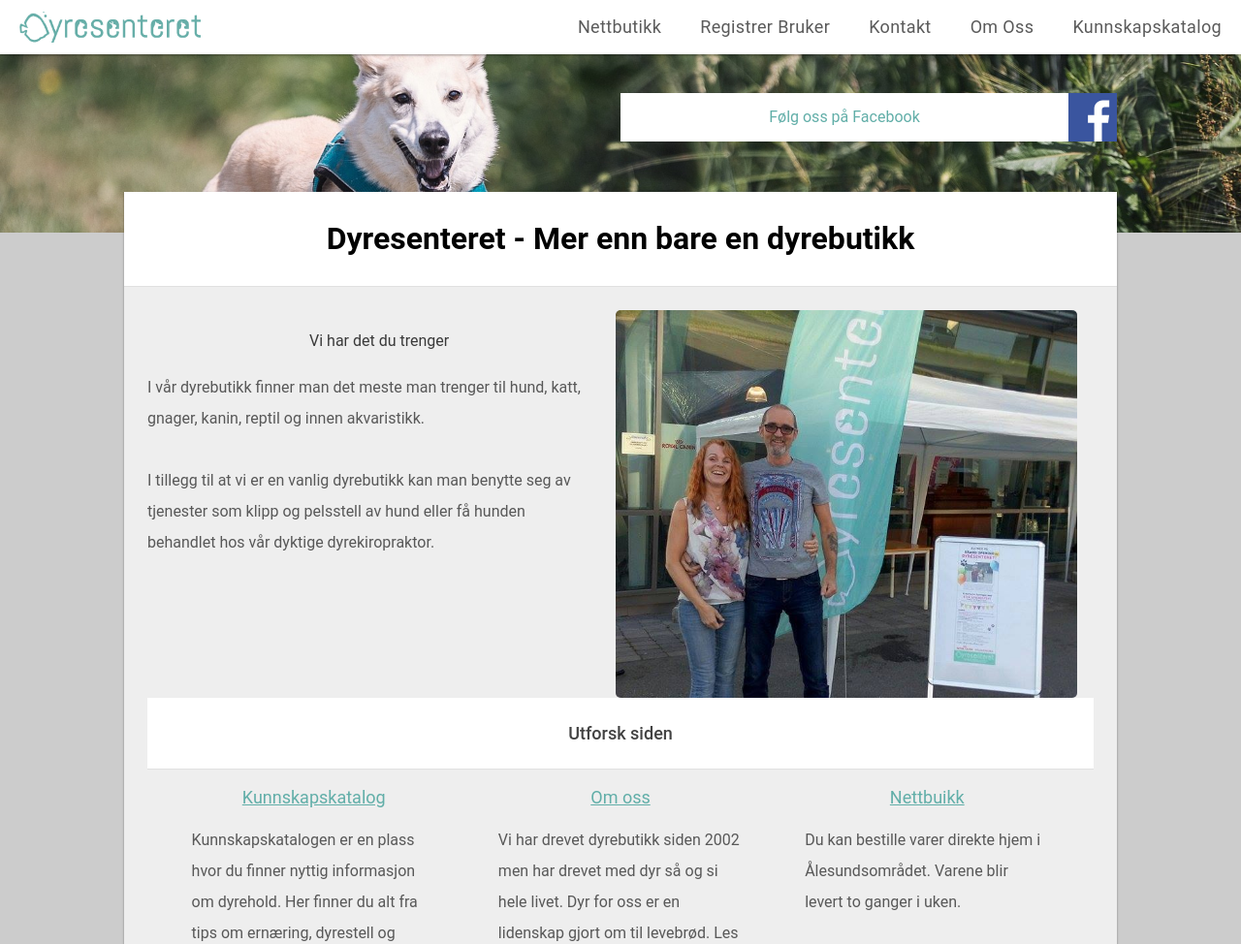
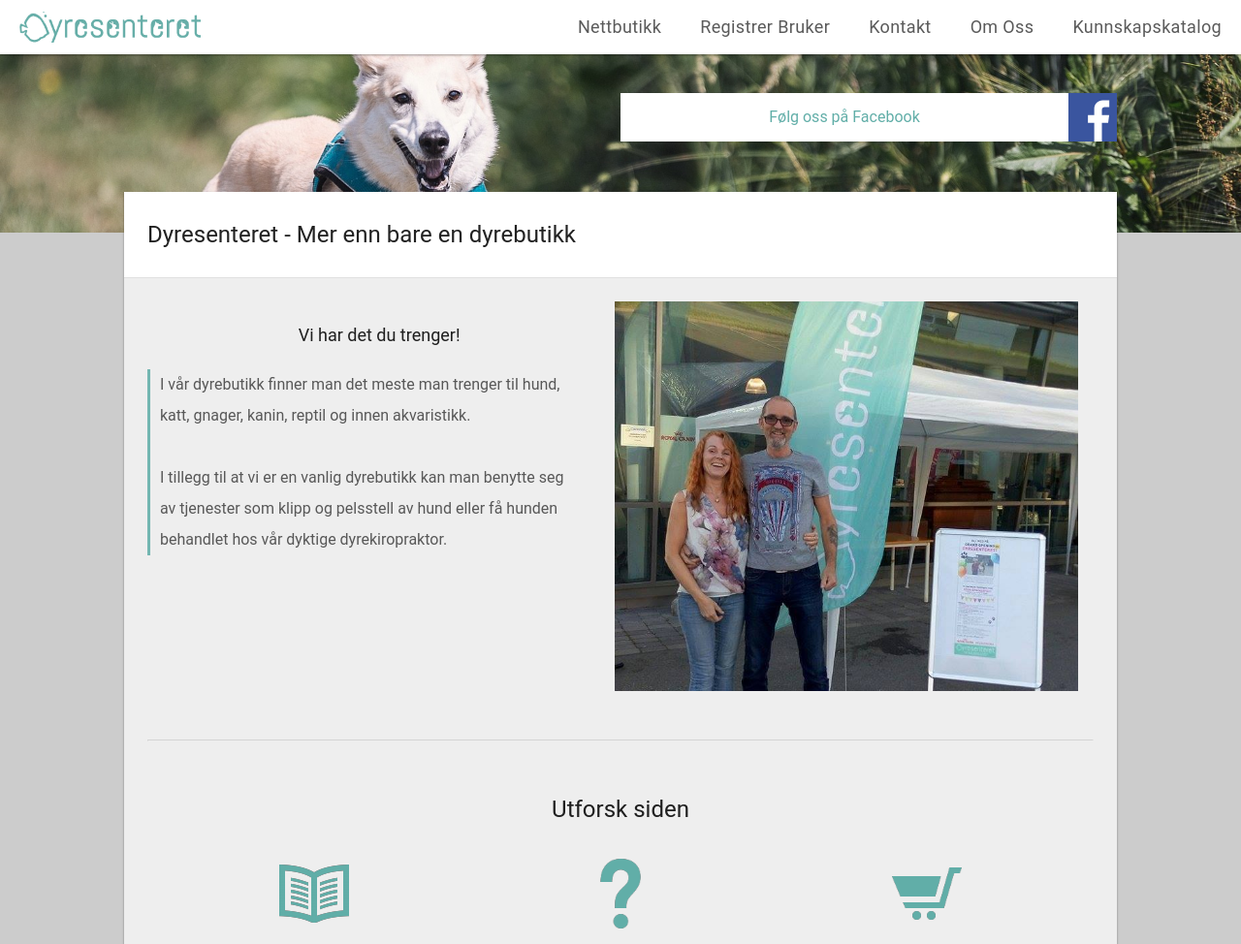
Before and after one commit to camelgod/webtek_2017h, a Flask app: page / in a window 1280 px wide. Shown: the top 974 px of the page at 97% size. Run offline with Flask 2, Linux system fonts and the light colour scheme.

Commit message:
Fix index, h1234 styles, misc column optimizations, add icons

```diff
--- a/app/static/style.css
+++ b/app/static/style.css
@@ -10,6 +10,28 @@ body {
 b {
 	font-weight:600;
 }
+
+h1, h2, h3, h4, h5 {
+	font-weight:400;
+}
+
+h1 {
+	color:rgba(0,0,0,0.87);
+	font-size:24px;
+	line-height:40px;
+}
+h2 {
+	color:rgba(0,0,0,0.87);
+	font-size:18px;
+	font-weight:400;
+	line-height:40px;
+}
+h3 {
+	color:rgba(0,0,0,0.87);
+	font-size:16px;
+	font-weight:400;
+}
+
 button.flat_button, input.flat_button, submit.flat_button {
 	border: none;
 }
@@ -56,6 +78,7 @@ button.flat_button, input.flat_button, submit.flat_button {
 	background:#eeeeee;
 	margin:16px;
 	box-shadow: 0 1px 3px rgba(0,0,0,0.12), 0 1px 2px rgba(0,0,0,0.24);
+	overflow:hidden;
 }
 
 .small-images img {
@@ -69,8 +92,6 @@ button.flat_button, input.flat_button, submit.flat_button {
 }
 .full-width {
 	max-width:100% !important;
-	max-height:400px;
-	border-radius: 5px;
 }
 
 .big {
@@ -116,11 +137,6 @@ a {
 	border-bottom: 1px solid rgba(0, 0, 0, .12);
 }
 
-.box_header h3, .row h3{
-	color:rgb(66,66,66);
-	font-size: 18px;
-	font-weight: 500;
-}
 .box_header h4{
 	color:rgb(66,66,66);
 	font-size:14px;
@@ -191,13 +207,11 @@ a {
 }
 
 .navbar-collapse a{
-	padding: 8px 42px 8px 24px;
+	padding: 20px 42px 20px 24px;
 	display:block;
-	color:rgba(0,0,0,0.87);
 }
 
 .navbar-collapse a{
-	color:rgba(0,0,0,0.87);
 	background-color:#fff;
 	overflow:hidden;
 	width:100%;
@@ -332,7 +346,7 @@ a {
 
 }
 
-@media screen and (max-width: 840px) {
+@media screen and (max-width: 920px) {
 	.left {
 		width: 100%;
 		margin-top:-58px;
@@ -358,6 +372,16 @@ a {
 	}
 	.header-media {
 		display: none;
+	}
+	.paragraph {
+		text-align:center !important;
+	}
+	.left-border {
+		border:0px none !important;
+		padding:0px !important;
+	}
+	.header-media {
+		display:none !important;
 	}
 }
 
@@ -388,9 +412,16 @@ a {
 
 /* Google maps widget front page */
 #map {
- height:400px;
- width:100%;
+	height:400px;
+	width:100%;
 }
+.no-box-padding {
+	margin-right:-24px !important;
+	margin-left:-24px !important;
+	width:unset !important;
+	margin-right:-26px !important;
+}
+
 
 .footer_copyright {
 	background:#2f7e79;
@@ -544,6 +575,9 @@ input[type=number] {
 		width:100%;
 		min-width:100%;
 	}
+	.left-border {
+		border-left:0px;
+	}
 }
 
 .center {
@@ -600,3 +634,20 @@ input[type=number] {
 .footer_icon {
 	width: 30px;
 }
+.spacer {
+	margin-top:50px;
+	margin-bottom:50px;
+}
+
+.col-image {
+	width:72px;
+	height:72px;
+	margin-bottom:15px;
+	margin-top:15px;
+}
+
+.left-border {
+	border-left: 3px solid #61AEA8;
+	padding-left:10px;
+	padding-bottom:-20px;
+}
--- a/app/templates/index.html
+++ b/app/templates/index.html
@@ -1,13 +1,8 @@
 {% include('nav.html') %}
-
-<!-- Javascript for like-button -->
-<div id="fb-root"></div>
-
 <div class="page_container">
 	<div class="page_header">
 		<a href="https://www.facebook.com/dyresenteret.aalesund/">
 		<div class="header-media">
-
 			<p>Følg oss på Facebook</p>
 			<img class="social-buttons" src="../static/facebook_icon.svg"/>
 		</div>
@@ -15,50 +10,49 @@
 	</div>
 	<div class="full">
 		<div class="page_box big">
-			<div class="box_header center">
+			<div class="box_header">
 				<h1>Dyresenteret - Mer enn bare en dyrebutikk</h1>
 			</div>
 			<div class="box_content">
 				<div class="row two">
-					<div class="col center">
-							<p>Vi har det du trenger</p>
-							<p class="paragraph no-padding-right">I vår dyrebutikk finner man det meste man trenger til hund, katt, gnager, kanin, reptil og innen akvaristikk.<br><br> I tillegg til at vi er en vanlig dyrebutikk kan man benytte seg av tjenester som klipp og pelsstell av hund eller få hunden behandlet hos vår dyktige dyrekiropraktor.</p>
+					<div class="col">
+							<h2 class="center">Vi har det du trenger!</h2>
+							<p class="paragraph no-padding-right left-border">I vår dyrebutikk finner man det meste man trenger til hund, katt, gnager, kanin, reptil og innen akvaristikk.<br><br> I tillegg til at vi er en vanlig dyrebutikk kan man benytte seg av tjenester som klipp og pelsstell av hund eller få hunden behandlet hos vår dyktige dyrekiropraktor.</p>
 					</div>
-					<div class="col center">
+					<div class="col">
 						<img class="full-width" src="../static/front.png">
 					</div>
 				</div>
-			<div class="box_header center margin-top36">
-				<h3>Utforsk siden</h3>
+				<div class="spacer">
+					<hr>
+				</div>
+				<div class="row center">
+					<h1>Utforsk siden</h1>
 				</div>
 				<div class="row three center">
 					<div class="col">
-						<h3><a href="/kunnskap">Kunnskapskatalog</a></h3>
-                    <p class="paragraph">
-                        Kunnskapskatalogen er en plass hvor du finner nyttig informasjon om dyrehold. Her finner du alt fra tips om ernæring, dyrestell og trening.
-                    </p>
-
+						<a href="/kunnskap"><img class="col-image" src="../static/book-icon.png"></a>
+						<p class="paragraph center"><a href="/kunnskap">Kunnskapskatalogen</a> er en nettside hvor du finner nyttig informasjon om dyrehold. Her finner du alt fra tips om ernæring, dyrestell og trening.</p>
 					</div>
 					<div class="col">
-						<h3><a href="/om">Om oss</a></h3>
-                        <p class="paragraph">
+						<a href="/om"><img class="col-image" src="../static/help-icon.png"></a>
+						<p class="paragraph center">
 						Vi har drevet dyrebutikk siden 2002 men har drevet med dyr så og si hele livet. Dyr for oss er en lidenskap gjort om til levebrød. Les mer om oss <a href="/om">her.</a>
 						</p>
 					</div>
 					<div class="col">
-						<h3><a href="/nettbutikk">Nettbuikk</a></h3>
-                        <p class="paragraph">
-                            Du kan bestille varer direkte hjem i Ålesundsområdet. Varene blir levert to ganger i uken.
-                        </p>
+						<a href="/nettbutikk"><img class="col-image" src="../static/shop-icon.png"></a>
+						<p class="paragraph center">Du kan bestille varer direkte hjem i Ålesundsområdet. Varene blir levert to ganger i uken. Ta en titt på vår <a href="/nettbutikk">nettbutikk</a></p>
 					</div>
 				</div>
-                <div class="row">
-                    <div class="box_header margin-top36 center">
-                        <h3>Her finner du oss</h3>
+				<div class="spacer">
+					<hr>
 				</div>
-
-                        <iframe id="map" frameborder="0" style="border:0"
-                        src="https://www.google.com/maps/embed/v1/place?q=place_id:ChIJvxBC65jFFkYRaDfZWfVagj0&key=AIzaSyAVYS7BGR9CCT2dG8zubQR_FoYAO2Gt5I8" allowfullscreen>
+				<div class="row center">
+					<h1>Her finner du oss</h1>
+				</div>
+				<div class="row no-box-padding">
+					<iframe id="map" frameborder="0" border="0" style="border:0" src="https://www.google.com/maps/embed/v1/place?q=place_id:ChIJvxBC65jFFkYRaDfZWfVagj0&key=AIzaSyAVYS7BGR9CCT2dG8zubQR_FoYAO2Gt5I8" allowfullscreen>
 					</iframe>
 				</div>
 			</div>
```
Also changed, not shown: app/static/book-icon.png (added), app/static/help-icon.png (added), app/static/shop-icon.png (added). Lines whose indentation alone changed are shown as unchanged.
